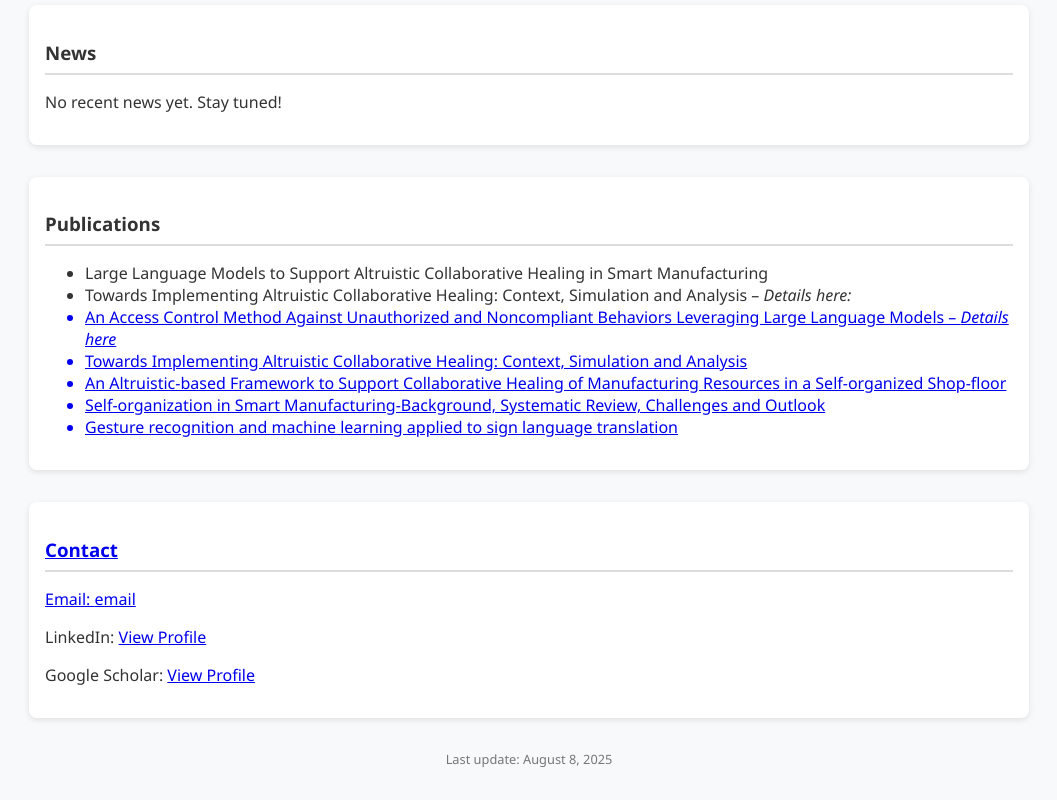
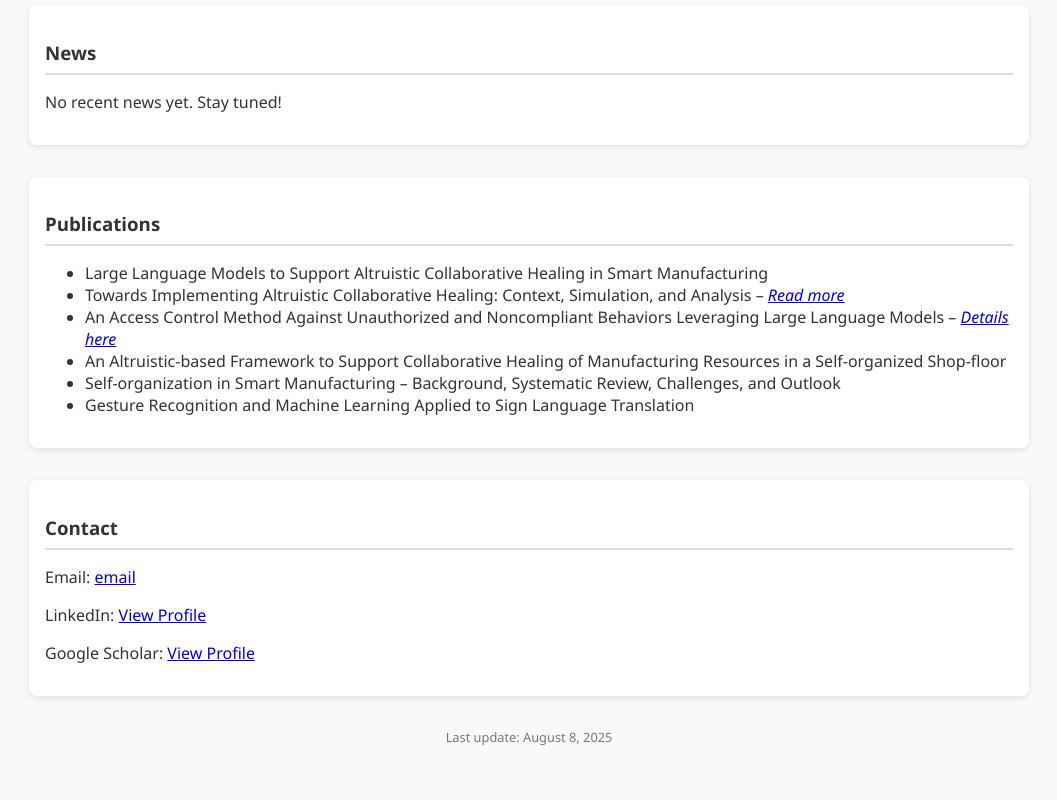
Before and after one commit to 1uch0/personal, a plain HTML site: page index.html in a window 1280 px wide. Shown: the part 549-1349 px from the top of the page, without its empty margins (111-1168 px from the left). After the commit the page ends 1327 px from the top, so only its background shows below. Drawn offline with Linux system fonts and the light colour scheme.

Commit message:
Update index.html

```diff
--- a/index.html
+++ b/index.html
@@ -119,15 +119,23 @@
         <section id="publications">
             <h3>Publications</h3>
             <ul>
-                <li>Large Language Models to Support Altruistic Collaborative Healing in Smart Manufacturing</li>
-                <li>Towards Implementing Altruistic Collaborative Healing: Context, Simulation and Analysis – <em>Details here: <a href="https://ieeexplore.ieee.org/abstract/document/10890982"></em></li>
-                <li>An Access Control Method Against Unauthorized and Noncompliant Behaviors Leveraging Large Language Models – <em>Details here</em></li>
-                <li>Towards Implementing Altruistic Collaborative Healing: Context, Simulation and Analysis</li>
-                <li>An Altruistic-based Framework to Support Collaborative Healing of Manufacturing Resources in a Self-organized Shop-floor</li>
-                <li>Self-organization in Smart Manufacturing-Background, Systematic Review, Challenges and Outlook</li>
-                <li>Gesture recognition and machine learning applied to sign language translation</li>
 
+              <li>Large Language Models to Support Altruistic Collaborative Healing in Smart Manufacturing</li>
+              <li>
+                Towards Implementing Altruistic Collaborative Healing: Context, Simulation, and Analysis –
+                <em><a href="https://ieeexplore.ieee.org/abstract/document/10890982" target="_blank">Read more</a></em>
+              </li>
 
+              <li>
+                An Access Control Method Against Unauthorized and Noncompliant Behaviors Leveraging Large Language Models –
+                <em><a href="#">Details here</a></em>
+              </li>
+
+              <li>An Altruistic-based Framework to Support Collaborative Healing of Manufacturing Resources in a Self-organized Shop-floor</li>
+
+              <li>Self-organization in Smart Manufacturing – Background, Systematic Review, Challenges, and Outlook</li>
+
+              <li>Gesture Recognition and Machine Learning Applied to Sign Language Translation</li>
 
             </ul>
         </section>
```
